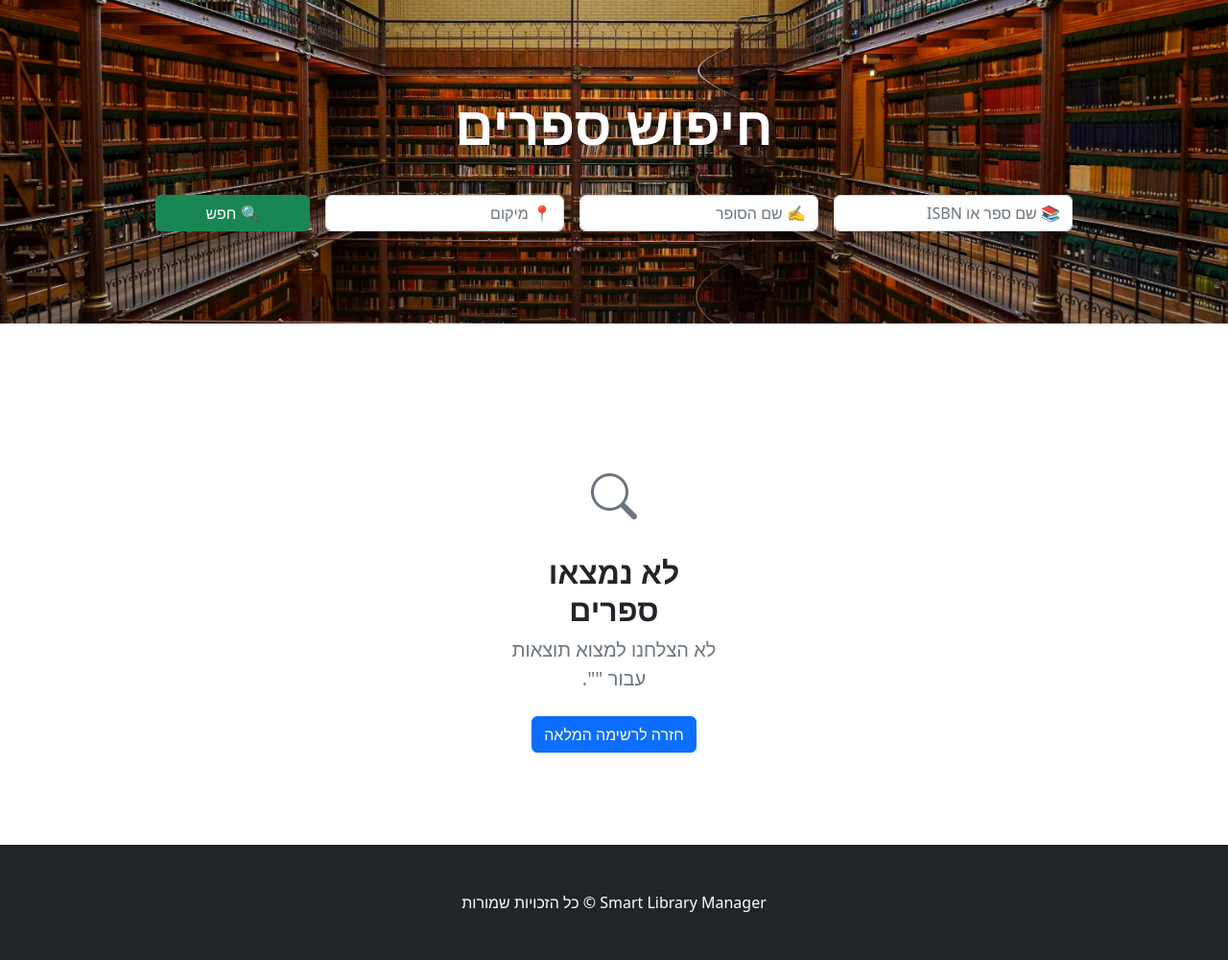
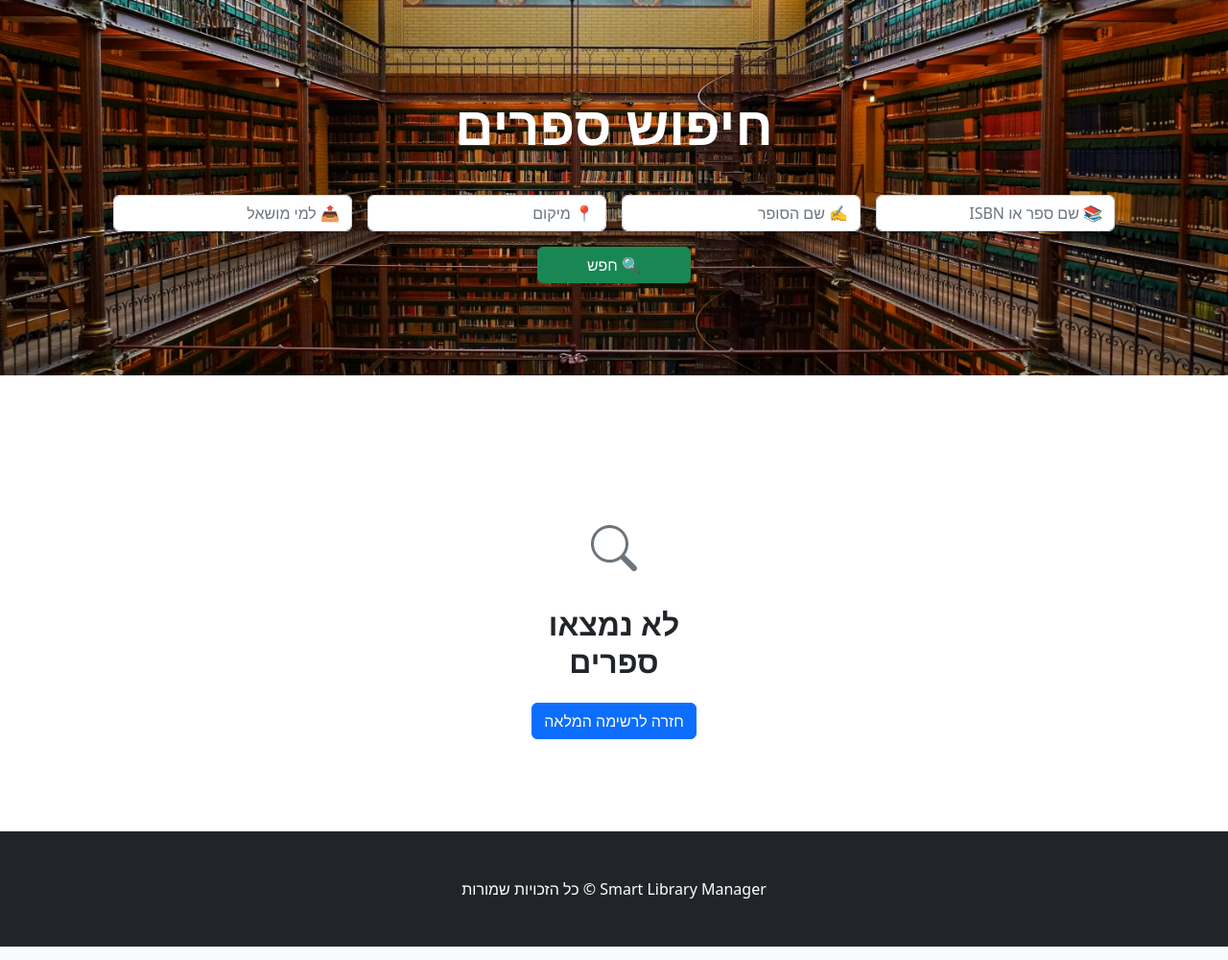
Before and after one commit to YoniPel/SmartLibraryManager, a Django app: page / in a window 1280 px wide. Shown: the part 56-1056 px from the top of the page at 96% size. Run offline with Django 5.2, Linux system fonts and the light colour scheme; data that the repository does not hold is empty; some libraries are stand-ins or nearby versions.

Commit message:
add search filter for person loaned to in home page

```diff
--- a/catalog/templates/catalog/home.html
+++ b/catalog/templates/catalog/home.html
@@ -38,6 +38,14 @@
                         class="form-control"
                         placeholder="📍 מיקום"
                         name="search-location">
+                </div>
+
+                <div class="col-md-3">
+                    <input
+                        type="search"
+                        class="form-control"
+                        placeholder="📤 למי מושאל"
+                        name="search-person-loaned-to">
                 </div>
 
                 <div class="col-md-2 d-grid">
@@ -98,7 +106,6 @@
                         <i class="bi bi-search" style="font-size: 3rem; color: #6c757d;"></i>
                     </div>
                     <h2 class="fw-bolder">לא נמצאו ספרים</h2>
-                    <p class="lead text-muted">לא הצלחנו למצוא תוצאות עבור "{{ request.GET.search }}".</p>
                     <div class="mt-4">
                         <a href="{% url 'home' %}" class="btn btn-primary">חזרה לרשימה המלאה</a>
                     </div>
--- a/catalog/views.py
+++ b/catalog/views.py
@@ -23,6 +23,7 @@ class Home(ListView):
         search_title = self.request.GET.get('search-title')
         search_author = self.request.GET.get('search-author')
         search_location = self.request.GET.get('search-location')
+        search_person_loaned_to = self.request.GET.get('search-person-loaned-to')
 
         if search_title:
             queryset = queryset.filter(
@@ -34,6 +35,9 @@ class Home(ListView):
 
         if search_location:
             queryset = queryset.filter(location__name__icontains=search_location)
+
+        if search_person_loaned_to:
+            queryset = queryset.filter(person_loaned_to__icontains=search_person_loaned_to)
 
         return queryset
 
```
